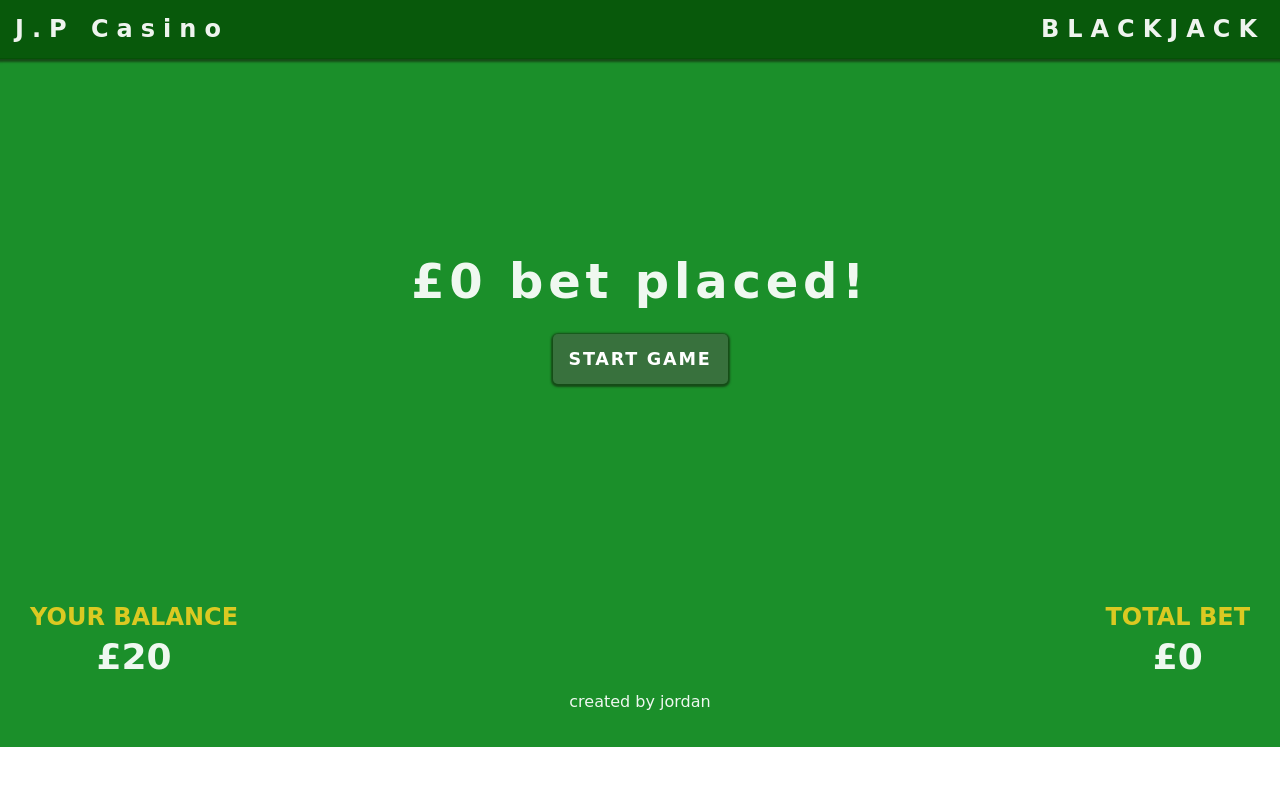
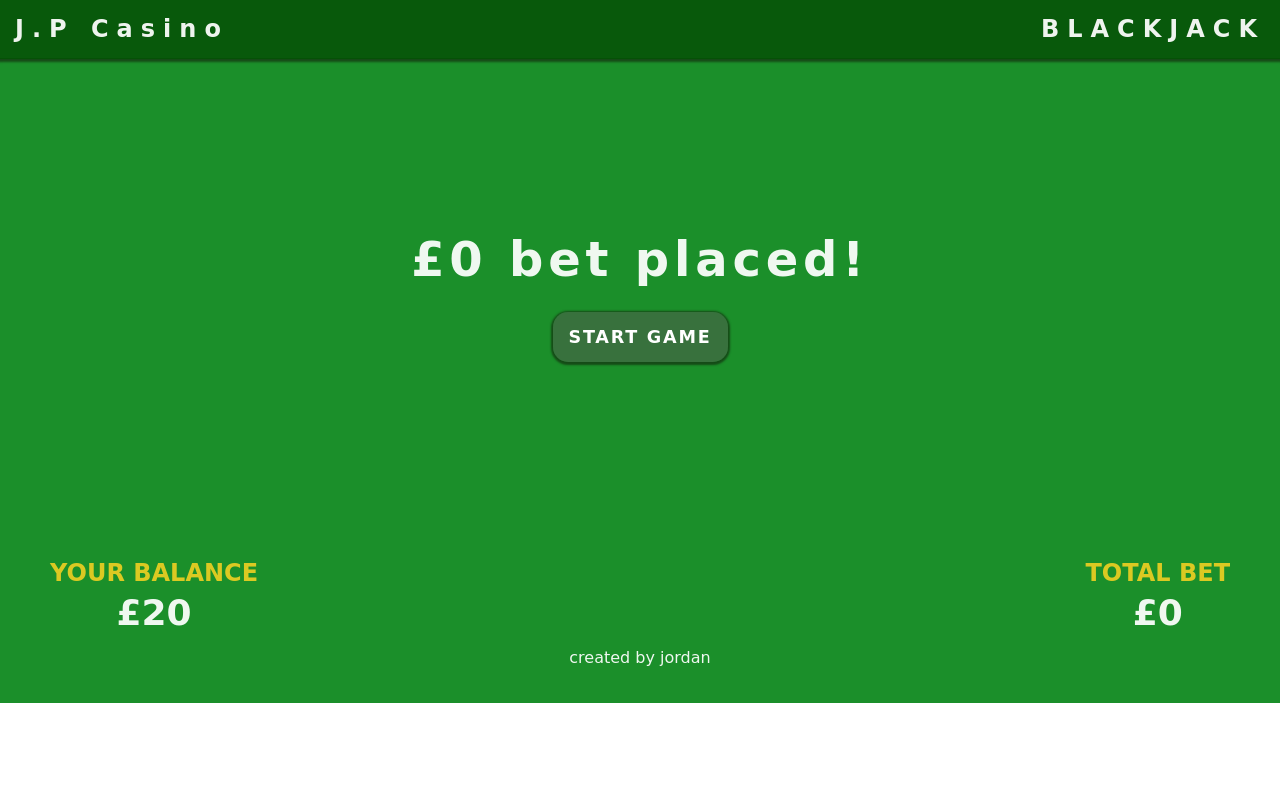
Before and after one commit to JPReynolds/Blackjack-app, a React (Create React App) app: page /startgame in a window 1280 px wide. Shown: the top 786 px of the page. Built offline with nearby package versions, Linux system fonts and the light colour scheme; the HTML template or start-up script is replaced by a standard one.

Commit message:
general styling

```diff
--- a/src/App.css
+++ b/src/App.css
@@ -60,7 +60,7 @@
   background-color: rgb(27, 143, 42);
   display: grid;
   grid-template-columns: 1fr;
-  grid-template-rows: auto 6fr 1fr auto;
+  grid-template-rows: auto 5.5fr 1fr auto;
   grid-template-areas: 'header' 'game' 'bank' 'footer';
 }
 
@@ -102,7 +102,7 @@ h3 {
 
 .bank div {
   font-size: 1.5em;
-  margin: 0px 30px 0 30px;
+  margin: 0px 50px 0 50px;
   font-weight: 600;
 }
 
@@ -123,7 +123,7 @@ footer {
 }
 
 .place-bet {
-  margin: 40px 100px 40px 100px;
+  margin: 0px 100px 10px 100px;
   display: grid;
   grid-template-columns: auto auto;
   grid-template-rows: auto auto auto;
@@ -144,7 +144,6 @@ footer {
 
 .bet {
   grid-area: bet;
-
   height: 120px;
   width: 120px;
   font-weight: 600;
@@ -152,7 +151,9 @@ footer {
   border: none;
   margin: 10px 10px 10px 10px;
   background-color: rgba(189, 26, 26, 0.822);
-  box-shadow: 0px 1px 2px 2px rgba(19, 44, 15, 0.685);
+  box-shadow: 0px 8px 10px 0px rgba(182, 7, 7, 0.3),
+    inset 0px 4px 1px 1px rgb(177, 10, 10),
+    inset 0px -3px 1px 1px rgba(134, 29, 10, 0.651);
   font-size: 1.6em;
   color: rgba(255, 255, 255, 0.863);
   outline: none;
@@ -188,8 +189,8 @@ li {
 .target {
   grid-area: target;
   margin-bottom: 30px;
-  border-radius: 25%;
-  box-shadow: 0px 1px 2px 2px rgba(19, 44, 15, 0.685);
+  border-radius: 25px;
+  box-shadow: 0px 1px 2px 4px rgba(19, 44, 15, 0.425);
   place-self: center;
 }
 
@@ -210,9 +211,9 @@ li {
 .card {
   height: 140px;
   width: 100px;
-  padding: 10px 20px 10px 20px;
-  margin-bottom: 20px;
+  margin: 10px 20px 30px 20px;
   border-radius: 10px;
+  box-shadow: 0px 1px 2px 2px rgba(19, 44, 15, 0.521);
 }
 
 .title--start {
@@ -231,7 +232,7 @@ li {
   margin: 10px 15px 30px 15px;
   outline: none;
   border: none;
-  border-radius: 5px;
+  border-radius: 15px;
   box-shadow: 0px 1px 2px 2px rgba(19, 44, 15, 0.685);
   background-color: rgb(85, 81, 81, 0.493);
 }
@@ -248,6 +249,7 @@ button:active {
   padding: 4px;
   margin: 15px 0 0 0;
   align-self: center;
+  border: solid 1px rgba(rgba(53, 28, 28, 0.712), green, blue, alpha);
 }
 
 .wallet {
```
